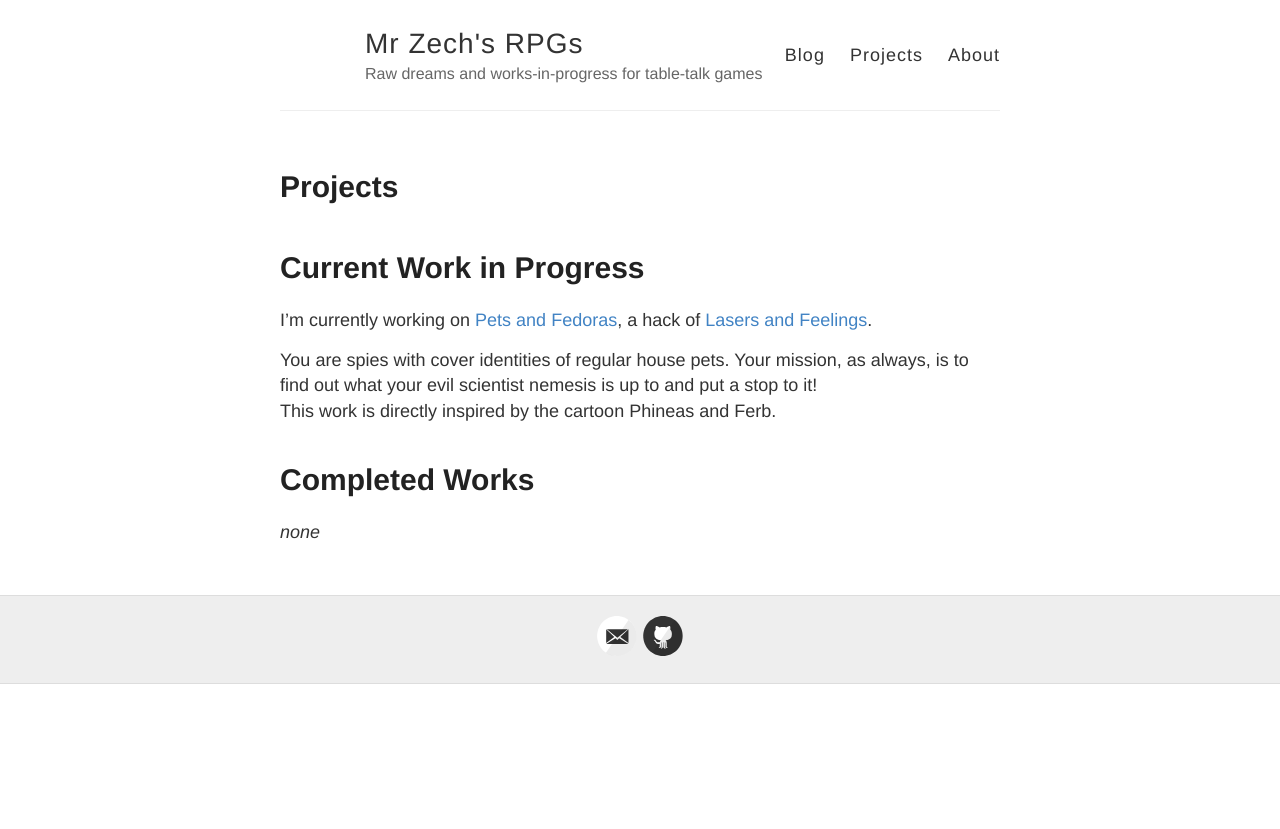
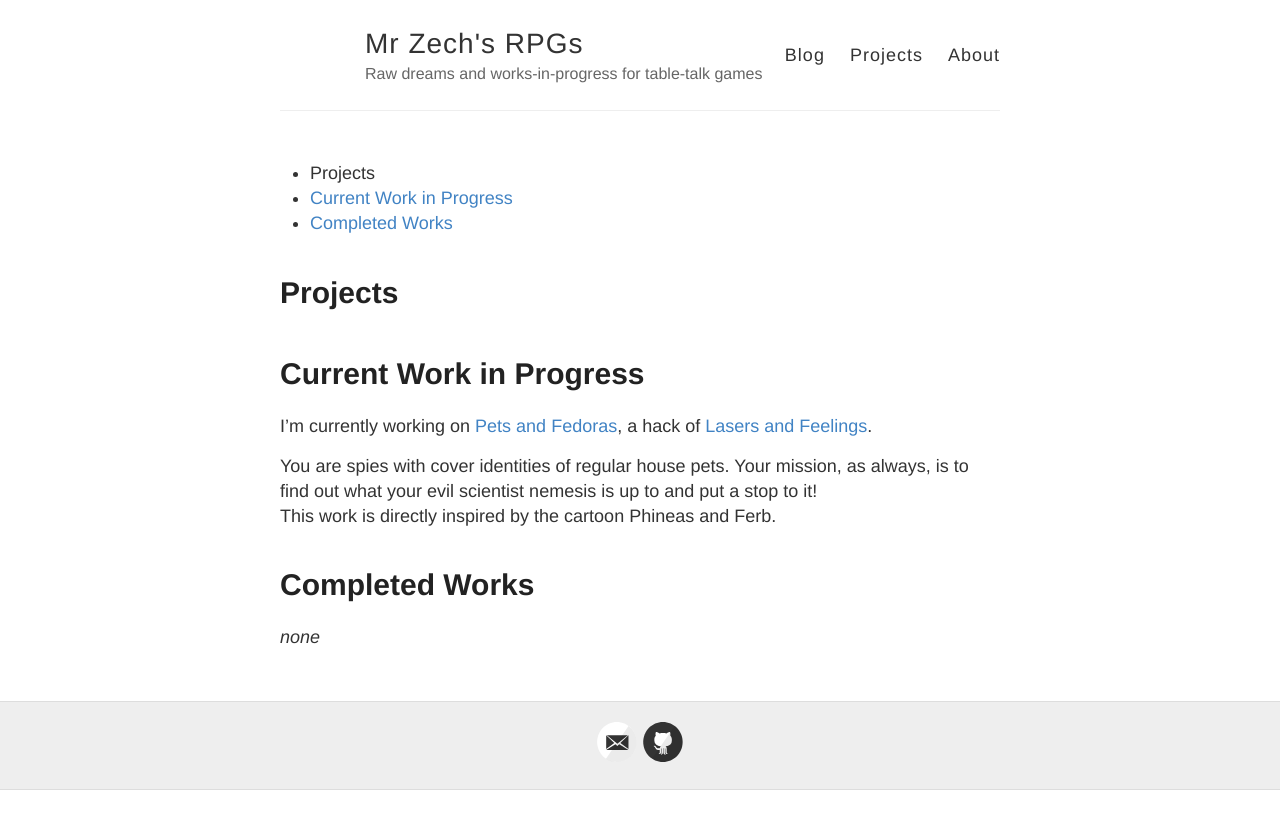
Before and after one commit to zechlau14/zechlau14.github.io, a Jekyll site: the page built from projects.md, in a window 1280 px wide. Shown: the top 829 px of the page. Built offline with Jekyll 4.4.1, drawn with Linux system fonts in a browser that asks for light colours; part of the change alters nothing that is shown.

Commit message:
Adding TOC

```diff
--- /dev/null
+++ b/_includes/toc.html
@@ -0,0 +1,189 @@
+{% capture tocWorkspace %}
+    {% comment %}
+        Copyright (c) 2017 Vladimir "allejo" Jimenez
+
+        Permission is hereby granted, free of charge, to any person
+        obtaining a copy of this software and associated documentation
+        files (the "Software"), to deal in the Software without
+        restriction, including without limitation the rights to use,
+        copy, modify, merge, publish, distribute, sublicense, and/or sell
+        copies of the Software, and to permit persons to whom the
+        Software is furnished to do so, subject to the following
+        conditions:
+
+        The above copyright notice and this permission notice shall be
+        included in all copies or substantial portions of the Software.
+
+        THE SOFTWARE IS PROVIDED "AS IS", WITHOUT WARRANTY OF ANY KIND,
+        EXPRESS OR IMPLIED, INCLUDING BUT NOT LIMITED TO THE WARRANTIES
+        OF MERCHANTABILITY, FITNESS FOR A PARTICULAR PURPOSE AND
+        NONINFRINGEMENT. IN NO EVENT SHALL THE AUTHORS OR COPYRIGHT
+        HOLDERS BE LIABLE FOR ANY CLAIM, DAMAGES OR OTHER LIABILITY,
+        WHETHER IN AN ACTION OF CONTRACT, TORT OR OTHERWISE, ARISING
+        FROM, OUT OF OR IN CONNECTION WITH THE SOFTWARE OR THE USE OR
+        OTHER DEALINGS IN THE SOFTWARE.
+    {% endcomment %}
+    {% comment %}
+        Version 1.2.1
+          https://github.com/allejo/jekyll-toc
+
+        "...like all things liquid - where there's a will, and ~36 hours to spare, there's usually a/some way" ~jaybe
+
+        Usage:
+            {% include toc.html html=content sanitize=true class="inline_toc" id="my_toc" h_min=2 h_max=3 %}
+
+        Parameters:
+            * html         (string) - the HTML of compiled markdown generated by kramdown in Jekyll
+
+        Optional Parameters:
+            * sanitize      (bool)   : false  - when set to true, the headers will be stripped of any HTML in the TOC
+            * class         (string) :   ''   - a CSS class assigned to the TOC
+            * id            (string) :   ''   - an ID to assigned to the TOC
+            * h_min         (int)    :   1    - the minimum TOC header level to use; any header lower than this value will be ignored
+            * h_max         (int)    :   6    - the maximum TOC header level to use; any header greater than this value will be ignored
+            * ordered       (bool)   : false  - when set to true, an ordered list will be outputted instead of an unordered list
+            * item_class    (string) :   ''   - add custom class(es) for each list item; has support for '%level%' placeholder, which is the current heading level
+            * submenu_class (string) :   ''   - add custom class(es) for each child group of headings; has support for '%level%' placeholder which is the current "submenu" heading level
+            * base_url      (string) :   ''   - add a base url to the TOC links for when your TOC is on another page than the actual content
+            * anchor_class  (string) :   ''   - add custom class(es) for each anchor element
+            * skip_no_ids   (bool)   : false  - skip headers that do not have an `id` attribute
+            * flat_toc      (bool)   : false  - when set to true, the TOC will be a single level list
+
+        Output:
+            An ordered or unordered list representing the table of contents of a markdown block. This snippet will only
+            generate the table of contents and will NOT output the markdown given to it
+    {% endcomment %}
+
+    {% capture newline %}
+    {% endcapture %}
+    {% assign newline = newline | rstrip %} <!-- Remove the extra spacing but preserve the newline -->
+
+    {% capture deprecation_warnings %}{% endcapture %}
+
+    {% if include.baseurl %}
+        {% capture deprecation_warnings %}{{ deprecation_warnings }}<!-- jekyll-toc :: "baseurl" has been deprecated, use "base_url" instead -->{{ newline }}{% endcapture %}
+    {% endif %}
+
+    {% if include.skipNoIDs %}
+        {% capture deprecation_warnings %}{{ deprecation_warnings }}<!-- jekyll-toc :: "skipNoIDs" has been deprecated, use "skip_no_ids" instead -->{{ newline }}{% endcapture %}
+    {% endif %}
+
+    {% capture jekyll_toc %}{% endcapture %}
+    {% assign orderedList = include.ordered | default: false %}
+    {% assign flatToc = include.flat_toc | default: false %}
+    {% assign baseURL = include.base_url | default: include.baseurl | default: '' %}
+    {% assign skipNoIDs = include.skip_no_ids | default: include.skipNoIDs | default: false %}
+    {% assign minHeader = include.h_min | default: 1 %}
+    {% assign maxHeader = include.h_max | default: 6 %}
+    {% assign nodes = include.html | strip | split: '<h' %}
+
+    {% assign firstHeader = true %}
+    {% assign currLevel = 0 %}
+    {% assign lastLevel = 0 %}
+
+    {% capture listModifier %}{% if orderedList %}ol{% else %}ul{% endif %}{% endcapture %}
+
+    {% for node in nodes %}
+        {% if node == "" %}
+            {% continue %}
+        {% endif %}
+
+        {% assign currLevel = node | replace: '"', '' | slice: 0, 1 | times: 1 %}
+
+        {% if currLevel < minHeader or currLevel > maxHeader %}
+            {% continue %}
+        {% endif %}
+
+        {% assign _workspace = node | split: '</h' %}
+
+        {% assign _idWorkspace = _workspace[0] | split: 'id="' %}
+        {% assign _idWorkspace = _idWorkspace[1] | split: '"' %}
+        {% assign htmlID = _idWorkspace[0] %}
+
+        {% assign _classWorkspace = _workspace[0] | split: 'class="' %}
+        {% assign _classWorkspace = _classWorkspace[1] | split: '"' %}
+        {% assign htmlClass = _classWorkspace[0] %}
+
+        {% if htmlClass contains "no_toc" %}
+            {% continue %}
+        {% endif %}
+
+        {% if firstHeader %}
+            {% assign minHeader = currLevel %}
+        {% endif %}
+
+        {% capture _hAttrToStrip %}{{ _workspace[0] | split: '>' | first }}>{% endcapture %}
+        {% assign header = _workspace[0] | replace: _hAttrToStrip, '' %}
+
+        {% if include.item_class and include.item_class != blank %}
+            {% capture listItemClass %} class="{{ include.item_class | replace: '%level%', currLevel | split: '.' | join: ' ' }}"{% endcapture %}
+        {% endif %}
+
+        {% if include.submenu_class and include.submenu_class != blank %}
+            {% assign subMenuLevel = currLevel | minus: 1 %}
+            {% capture subMenuClass %} class="{{ include.submenu_class | replace: '%level%', subMenuLevel | split: '.' | join: ' ' }}"{% endcapture %}
+        {% endif %}
+
+        {% capture anchorBody %}{% if include.sanitize %}{{ header | strip_html }}{% else %}{{ header }}{% endif %}{% endcapture %}
+
+        {% if htmlID %}
+            {% capture anchorAttributes %} href="{% if baseURL %}{{ baseURL }}{% endif %}#{{ htmlID }}"{% endcapture %}
+
+            {% if include.anchor_class %}
+                {% capture anchorAttributes %}{{ anchorAttributes }} class="{{ include.anchor_class | split: '.' | join: ' ' }}"{% endcapture %}
+            {% endif %}
+
+            {% capture listItem %}<a{{ anchorAttributes }}>{{ anchorBody }}</a>{% endcapture %}
+        {% elsif skipNoIDs == true %}
+            {% continue %}
+        {% else %}
+            {% capture listItem %}{{ anchorBody }}{% endcapture %}
+        {% endif %}
+
+        {% if currLevel > lastLevel and flatToc == false %}
+            {% capture jekyll_toc %}{{ jekyll_toc }}<{{ listModifier }}{{ subMenuClass }}>{% endcapture %}
+        {% elsif currLevel < lastLevel and flatToc == false %}
+            {% assign repeatCount = lastLevel | minus: currLevel %}
+
+            {% for i in (1..repeatCount) %}
+                {% capture jekyll_toc %}{{ jekyll_toc }}</li></{{ listModifier }}>{% endcapture %}
+            {% endfor %}
+
+            {% capture jekyll_toc %}{{ jekyll_toc }}</li>{% endcapture %}
+        {% else %}
+            {% capture jekyll_toc %}{{ jekyll_toc }}</li>{% endcapture %}
+        {% endif %}
+
+        {% capture jekyll_toc %}{{ jekyll_toc }}<li{{ listItemClass }}>{{ listItem }}{% endcapture %}
+
+        {% assign lastLevel = currLevel %}
+        {% assign firstHeader = false %}
+    {% endfor %}
+
+    {% if flatToc == true %}
+        {% assign repeatCount = 1 %}
+    {% else %}
+        {% assign repeatCount = minHeader | minus: 1 %}
+        {% assign repeatCount = lastLevel | minus: repeatCount %}
+    {% endif %}
+
+    {% for i in (1..repeatCount) %}
+        {% capture jekyll_toc %}{{ jekyll_toc }}</li></{{ listModifier }}>{% endcapture %}
+    {% endfor %}
+
+    {% if jekyll_toc != '' %}
+        {% assign rootAttributes = '' %}
+        {% if include.class and include.class != blank %}
+            {% capture rootAttributes %} class="{{ include.class | split: '.' | join: ' ' }}"{% endcapture %}
+        {% endif %}
+
+        {% if include.id and include.id != blank %}
+            {% capture rootAttributes %}{{ rootAttributes }} id="{{ include.id }}"{% endcapture %}
+        {% endif %}
+
+        {% if rootAttributes %}
+            {% assign nodes = jekyll_toc | split: '>' %}
+            {% capture jekyll_toc %}<{{ listModifier }}{{ rootAttributes }}>{{ nodes | shift | join: '>' }}>{% endcapture %}
+        {% endif %}
+    {% endif %}
+{% endcapture %}{% assign tocWorkspace = '' %}{{ deprecation_warnings }}{{ jekyll_toc -}}
--- a/_layouts/default.html
+++ b/_layouts/default.html
@@ -36,6 +36,7 @@
     </div>
 
     <div id="main" role="main" class="container">
+      {% include toc.html html=content %}
       {{ content }}
     </div>
 
```
